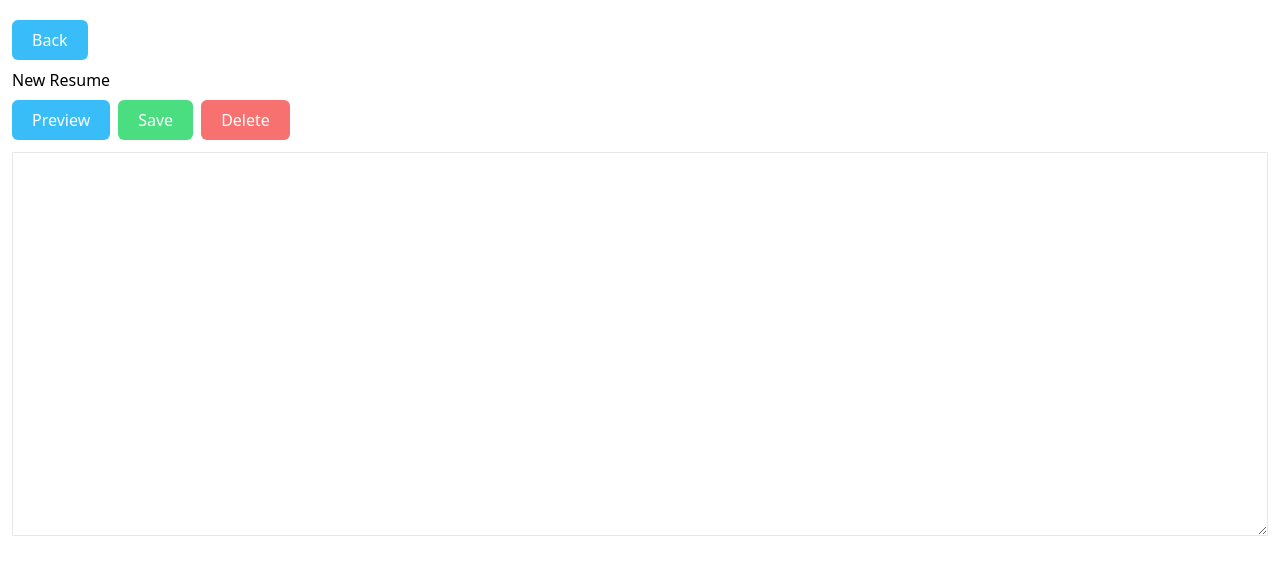
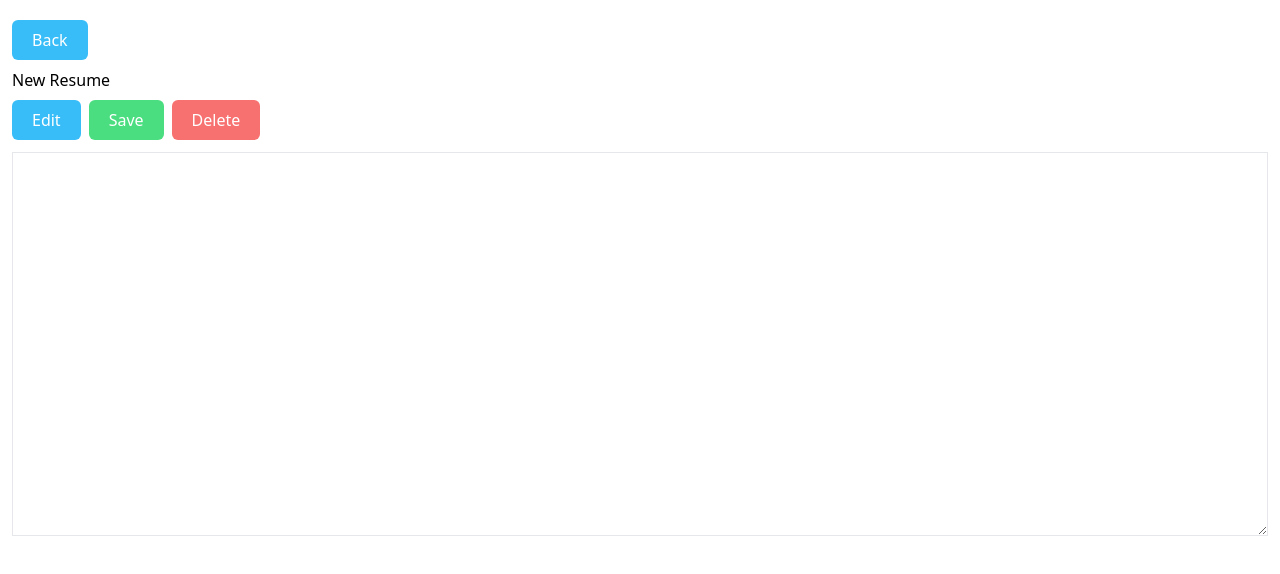
Before and after one commit to alexanderlperez/crypto-resume, a React (Create React App) app: page /listing in a window 1280 px wide. Shown: the top 574 px of the page. Built offline with nearby package versions, Linux system fonts and the light colour scheme; what ipfs-http-client would draw is missing.

Commit message:
Toggle between edit and preview modes

```diff
--- a/src/ListingEditor/index.jsx
+++ b/src/ListingEditor/index.jsx
@@ -3,7 +3,7 @@ import { EditableHeader } from './EditableHeader'
 import { Editor } from './Editor'
 import { usePrompt } from '../utils/useBlocker'
 
-const STATES = { EDIT: 'edit', PREVIEW: 'preview' }
+const STATES = { EDIT: 'Edit', PREVIEW: 'Preview' }
 
 const Button = ({to='', children, className='', disabled, onClick, ...props}) => {
   const withDisabledBg = disabled ? 'bg-gray-400' : ''
@@ -18,7 +18,7 @@ const Button = ({to='', children, className='', disabled, onClick, ...props}) =>
       return
     }
 
-    onClick(e)
+    onClick && onClick(e)
   }
 
   return (
@@ -56,6 +56,10 @@ export const ListingEditor = ({
     setIsNew(false)
   }
 
+  const toggleCurView = () => {
+    setCurView(curView === STATES.EDIT ? STATES.PREVIEW : STATES.EDIT)
+  }
+
   const handleDelete = () => {
     const res = window.confirm('Are you sure? You\'ll no longer be able to assign this resume to an engagement!')
 
@@ -79,10 +83,12 @@ export const ListingEditor = ({
       <EditableHeader text={heading} handleUpdate={(val) => { setHeading(val) }} />
 
       <div className=''>
-        {showEdit
-          ? <Button className='mr-2'>Edit</Button>
-          : <Button className='mr-2'>Preview</Button>
-        }
+        <Button
+          onClick={toggleCurView}
+          className='mr-2'
+        >
+          {curView}
+        </Button>
 
         <Button
           className='mr-2 bg-green-400'
```
